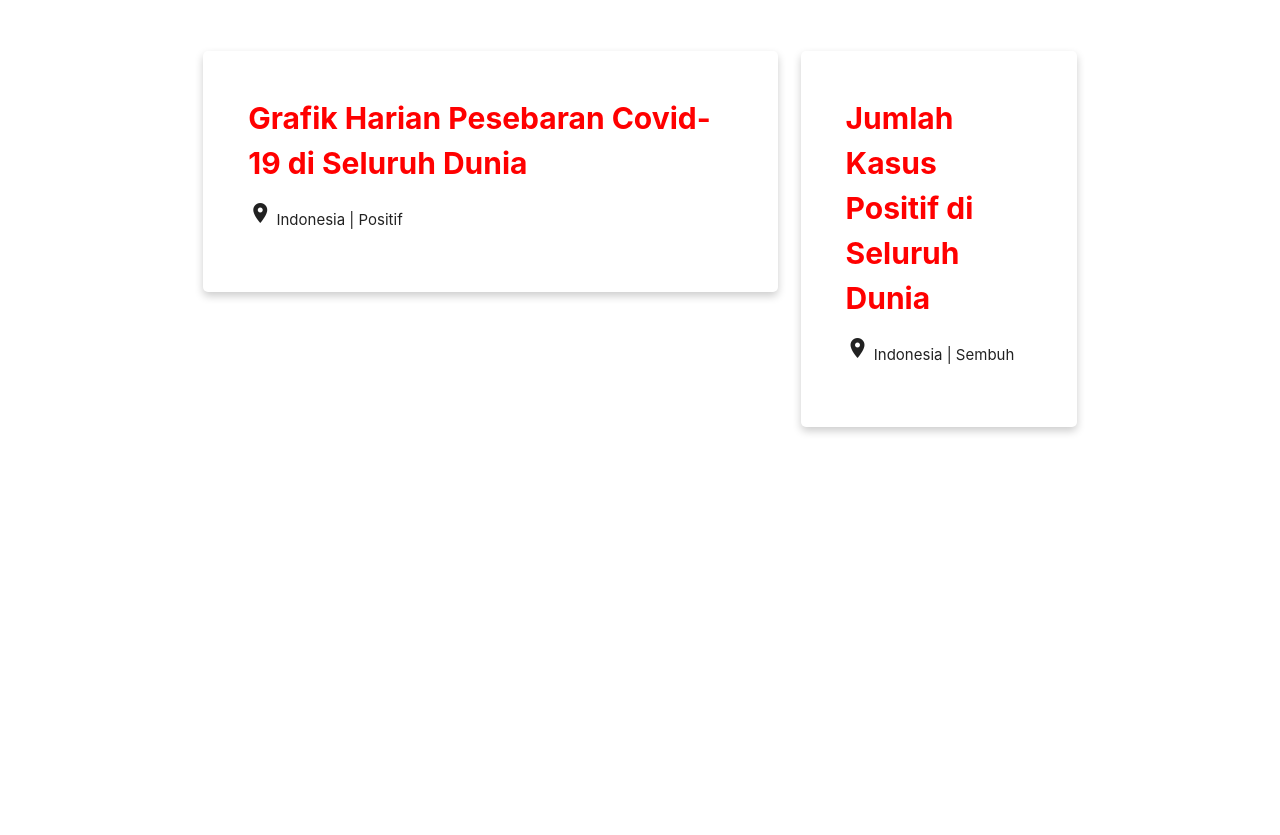
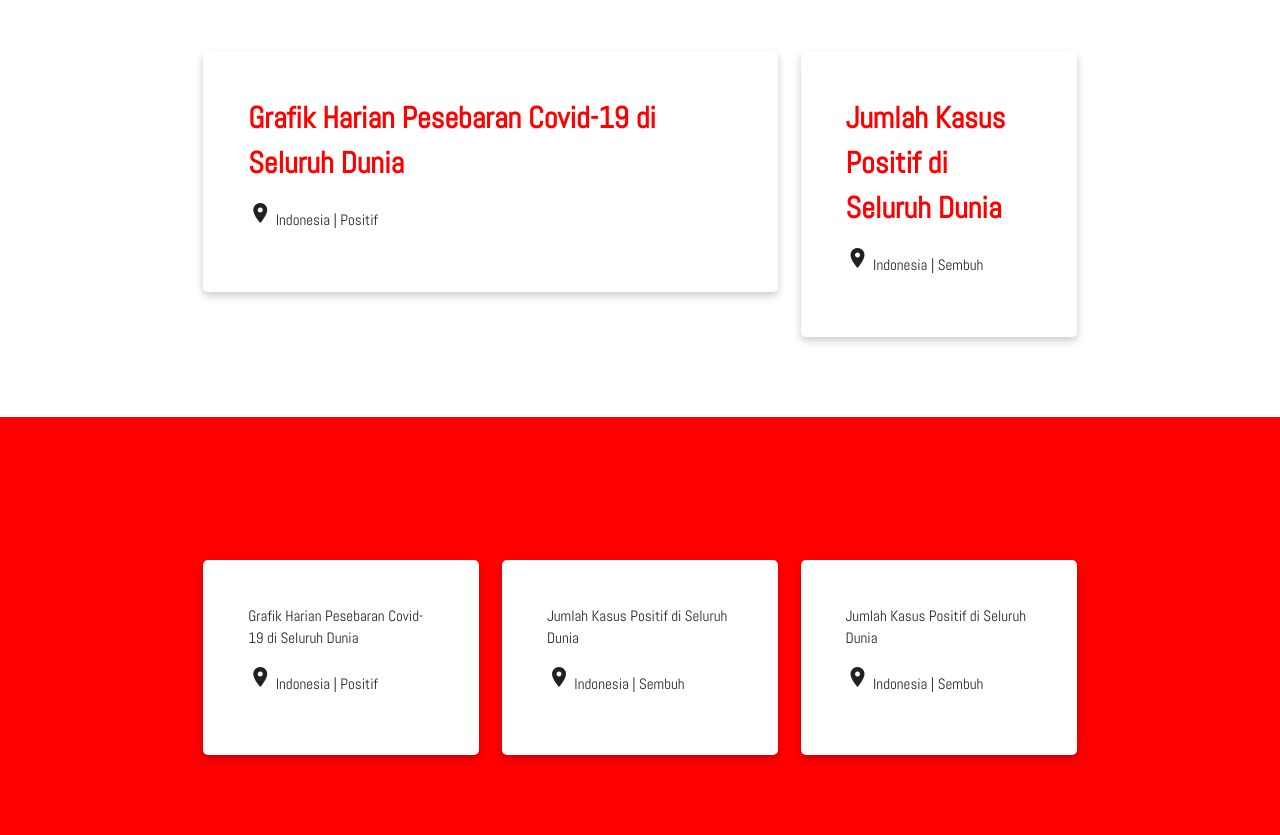
Before and after one commit to nurrahmahsw/covidtracker, a website built with webpack: page src/temp.html in a window 1280 px wide. Shown: the part 816-1651 px from the top of the page. Before the commit the page ends 1323 px from the top, so only its background shows below. Built offline with nearby package versions, Linux system fonts and the light colour scheme.

Commit message:
template v1 2

```diff
--- a/src/index.js
+++ b/src/index.js
@@ -3,3 +3,11 @@ import "./script/component/nav.js";
 import "../node_modules/materialize-css/dist/js/materialize.js"
 import "../node_modules/materialize-css/dist/css/materialize.css"
 import $ from "jquery";
+
+// memberi animasi pada bg header
+$('header').mousemove(function(e){
+    var moveX = (e.pageX * -1 / 50);
+    var moveY = (e.pageY * -1 / 50);
+    $(this).css('background-position', moveX + 'px ' + moveY + 'px')
+    $(this).css('width', '100%')
+})
--- a/src/style/style.css
+++ b/src/style/style.css
@@ -1,8 +1,13 @@
 @import url('https://fonts.googleapis.com/icon?family=Material+Icons');
+@import url('https://fonts.googleapis.com/css2?family=Abel&display=swap');
 
 
 * {
     box-sizing: border-box;
+}
+
+body{
+    font-family: 'Abel';
 }
 
 html {
@@ -13,7 +18,7 @@ header{
     background-image: url('../img/bg.png');
     width:100%;
     padding-bottom: 15%;
-    background-size: cover;
+    /* background-size: cover; */
 }
 
 nav ul {
@@ -124,6 +129,20 @@ nav {
     font-size: 2em;
 }
 
+.main-prevensi {
+    background-color: red;
+}
+
+.section-prevensi{
+    width: 100%;
+    box-shadow: 0 4px 8px 0 rgba(0, 0, 0, 0.2);
+    border-radius: 5px;
+    padding: 3rem;
+    margin: 0 0 3rem 0;
+    float: center;
+    background-color: white;
+}
+
 @media screen and (max-width: 1000px) {
 
     header{
@@ -136,4 +155,15 @@ nav {
 
     }
 
+    nav {
+        background-color: rgb(255, 255, 255, 0.5) !important;
+        position: sticky;
+        /* text-align: center; */
+        top: 0;
+        border: 0 !important;
+        -webkit-box-shadow: none !important;
+        box-shadow: none !important;
+    }
+
+
 }
--- a/src/temp.html
+++ b/src/temp.html
@@ -57,7 +57,7 @@
 
   <!-- menampilkan data worlwide -->
   <main class="main-data">
-    <div class="container" id="data">
+    <div class="container cont-data" id="data">
       <section class="section">
         <div class="row">
           <div class="col s12 m8">
@@ -80,6 +80,39 @@
       </section>
     </div>
   </main>
+
+  <main class="main-prevensi">
+    <div class="container cont-data" id="data">
+      <section class="section">
+        <div class="row ">
+          <div class="col s12 m4">
+            <section class="section-prevensi">
+              <span class="card-title">Grafik Harian Pesebaran Covid-19 di Seluruh Dunia</span>
+              <br>
+              <p><i class="material-icons">location_on</i> Indonesia | Positif </p>
+              <label></label>
+            </section>
+          </div>
+
+          <div class="col s12 m4">
+            <section class="section-prevensi">
+              <span class="card-title">Jumlah Kasus Positif di Seluruh Dunia</span>
+              <br>
+              <p><i class="material-icons">location_on</i> Indonesia | Sembuh</p>
+            </section>
+          </div>
+
+          <div class="col s12 m4">
+            <section class="section-prevensi">
+              <span class="card-title">Jumlah Kasus Positif di Seluruh Dunia</span>
+              <br>
+              <p><i class="material-icons">location_on</i> Indonesia | Sembuh</p>
+            </section>
+          </div>
+        </div>
+      </section>
+    </div>
+  </main>
 </body>
 
 </html>
```
Also changed, not shown: src/img/bg.png.
